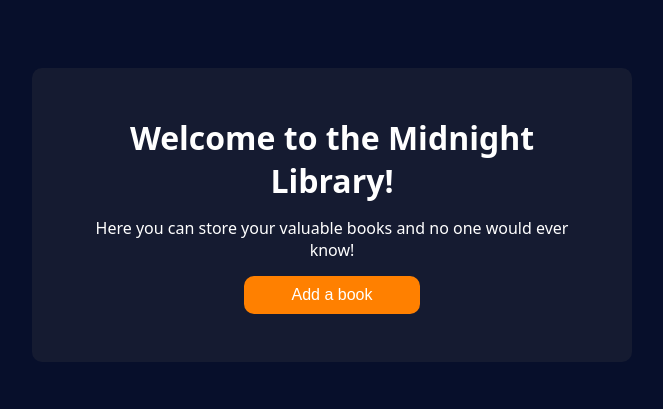
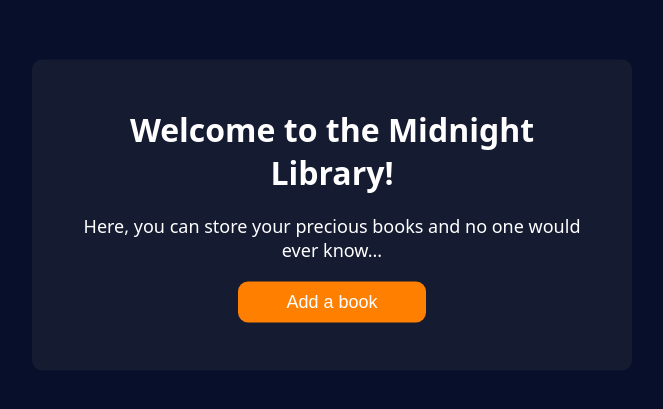
Before and after one commit to jmolinski04/library-project, a plain HTML site: page index.html in a window 1280 px wide. Shown: the part 185-594 px from the top of the page, without its empty margins (308-971 px from the left). Drawn offline with Linux system fonts and the light colour scheme.

Commit message:
Minor styling adjustments

```diff
--- a/index.html
+++ b/index.html
@@ -9,7 +9,9 @@
   <body>
     <section class="main">
       <h1>Welcome to the Midnight Library!</h1>
-      <p>Here you can store your valuable books and no one would ever know!</p>
+      <p>
+        Here, you can store your precious books and no one would ever know...
+      </p>
       <button class="btn-add">Add a book</button>
     </section>
 
--- a/styles.css
+++ b/styles.css
@@ -25,7 +25,7 @@ h1 {
 button {
   padding: 0.625rem 3rem;
   background-color: var(--btn-clr);
-  font-size: 1rem;
+  font-size: 1.125rem;
   font-weight: 500;
   border: none;
   border-radius: 10px;
@@ -51,5 +51,9 @@ button:hover {
   display: flex;
   flex-direction: column;
   align-items: center;
-  gap: 15px;
+  gap: 20px;
 }
+
+p {
+  font-size: 1.125rem;
+}
```
